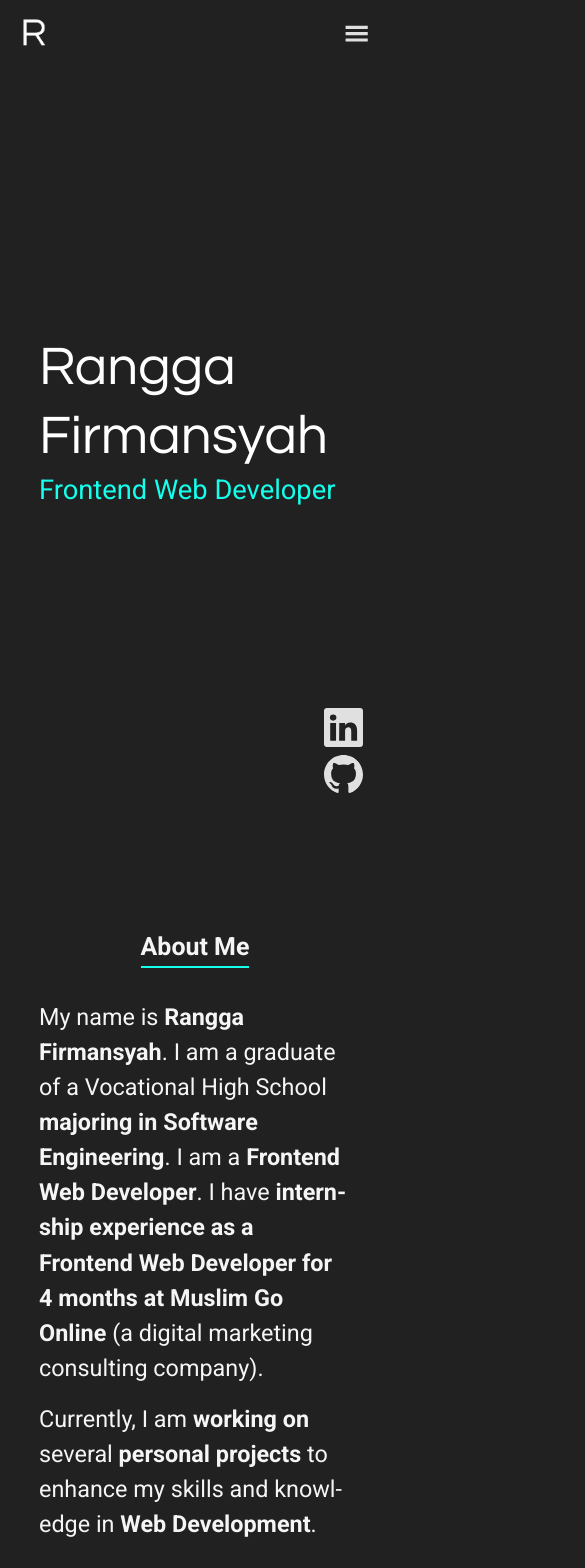
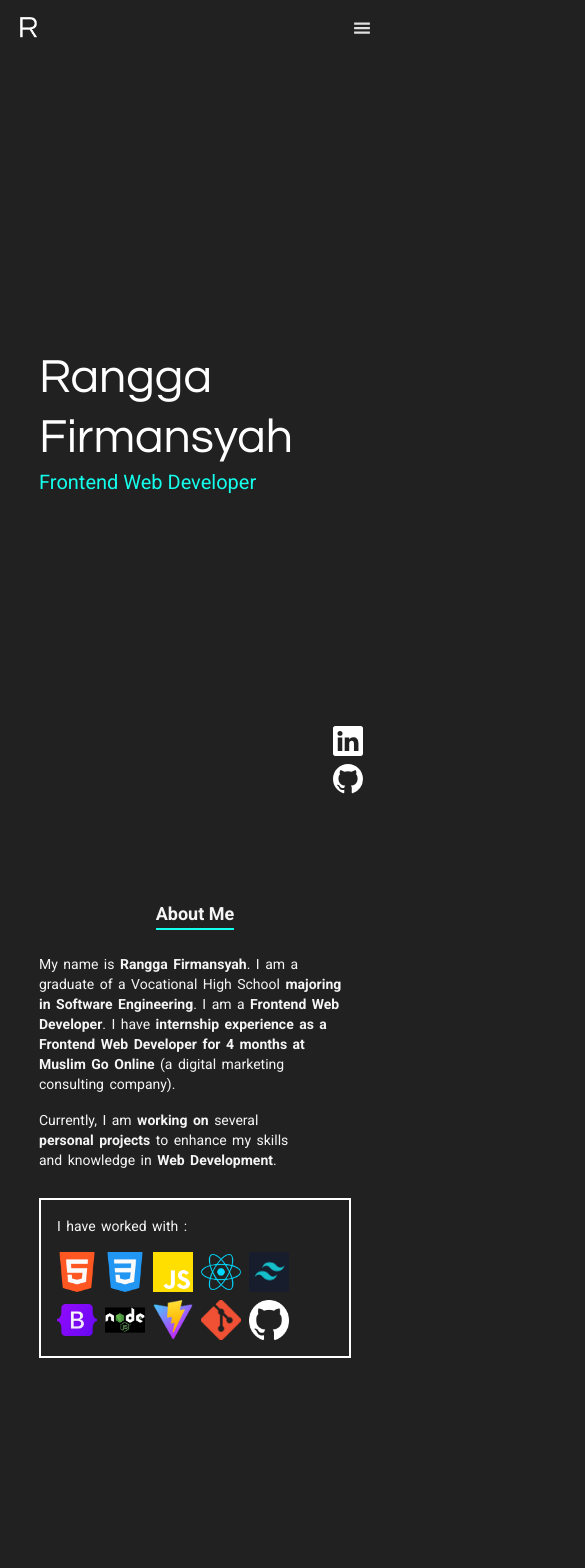
Before and after one commit to ranggaFirmansyah0/portfolio_website, a React (Vite) app: page / in a window 390 px wide. Shown: the top 1568 px of the page, 585 px wide, since content can reach past the window. Built offline with nearby package versions, Linux system fonts and the light colour scheme.

Commit message:
update Responsiveness

```diff
--- a/src/App.jsx
+++ b/src/App.jsx
@@ -10,8 +10,6 @@ export default function App() {
       <Navbar />
       <Home />
       <About />
-      <Project />
-      <Contact />
     </>
     )
 }
--- a/src/components/Navbar.jsx
+++ b/src/components/Navbar.jsx
@@ -35,11 +35,11 @@ export default function Navbar() {
 	return(
 		<div className="fixed w-full bg-[#212121] flex text-[#f5f5f5] py-2 px-2 md:py-6 items-center justify-between z-50">
 			<div className="md:flex-1 flex justify-center items-center">
-				<img src={ranggaLogo} className="w-[13vw] sm:w-[11vw] x-sm:w-[9vw] md:w-14"/>
+				<img src={ranggaLogo} className="w-10 sm:w-12 x-sm:w-14"/>
 			</div>
-			<ul id="pagination" className={`${menuDisplay} bg-[#212121] md:flex flex-col absolute right-0 top-0 p-4 text-[6vw] sm:text-[5vw] x-sm:text-[4vw] md:text-[1rem] md:p-0 md:flex-row md:static gap-6 md:flex-1 justify-center`}>
-				<div className="w-full text-[9vw] mb-4 md:hidden sm:text-[38px] translate-x-[3px] -translate-y-[3px] flex justify-end">
-					<IoClose onClick={closeMenu} className="opacity-90 hover:opacity-100 cursor-pointer" />
+			<ul id="pagination" className={`${menuDisplay} bg-[#212121] md:flex flex-col absolute right-0 top-0 p-4 md:p-0 text-lg sm:text-xl x-sm:text-2xl md:text-base md:flex-row md:static gap-6 md:flex-1 justify-center`}>
+				<div className="w-full md:hidden flex justify-end items-center">
+					<IoClose onClick={closeMenu} className="text-2xl sm:text-3xl sm:-translate-x-[1px] sm:translate-y-[1px] x-sm:text-4xl x-sm:translate-x-[2px] x-sm:translate-y-[2px] opacity-90 hover:opacity-100 cursor-pointer" />
 				</div>
 				<li className="hover:font-medium hover:text-white">
 					<Link
@@ -84,12 +84,12 @@ export default function Navbar() {
 						Contact
 				</Link>
 			</ul>
-			<div id="social" className="fixed bottom-[5vh] right-[5vw] bg-[#212121] p-2 md:p-0 md:static md:flex flex-col md:flex-row gap-4 items-center md:flex-1 justify-center">
-				<a href="" className="hover:opacity-100 opacity-90">
-					<BsLinkedin className="text-[10vw] sm:text-[8vw] x-sm:text-[6vw] md:text-[24px] mb-2 md:mb-0" />
+			<div id="social" className="-z-50 text-white fixed bottom-[5vh] right-[5vw] bg-[#212121] p-2 md:p-0 md:static md:flex flex-col md:flex-row gap-4 items-center md:flex-1 justify-center">
+				<a href="" className="hover:opacity-100 opacity-100 md:opacity-90">
+					<BsLinkedin className="text-[30px] sm:text-[32px] x-sm:text-[34px] md:text-[24px] mb-2 md:mb-0" />
 				</a>
-				<a href="" className="hover:opacity-100 opacity-90">
-					<BsGithub className="text-[10vw] sm:text-[8vw] x-sm:text-[6vw] md:text-[24px]" />
+				<a href="" className="hover:opacity-100 opacity-100 md:opacity-90">
+					<BsGithub className="text-[30px] sm:text-[32px] x-sm:text-[34px] md:text-[24px]" />
 				</a>
 				<Link
 					to="contact"
@@ -101,8 +101,8 @@ export default function Navbar() {
 						Contact Me
 				</Link>
 			</div>
-			<div className="w-[13vw] -z-20 sm:w-12 md:w-14 flex md:flex-1 md:hidden text-[#f5f5f5] items-center justify-center">
-				<GiHamburgerMenu onClick={showMenu} className="text-[6.5vw] sm:text-[5.5vw] x-sm:text-[4.5vw] opacity-90 hover:opacity-100 cursor-pointer" />
+			<div className="w-10 -z-20 sm:w-12 md:w-14 flex md:flex-1 md:hidden text-[#f5f5f5] items-center justify-center">
+				<GiHamburgerMenu onClick={showMenu} className="text-lg sm:text-xl x-sm:text-2xl opacity-90 hover:opacity-100 cursor-pointer" />
 			</div>
 		</div>
 	);
--- a/src/components/SkillSet.jsx
+++ b/src/components/SkillSet.jsx
@@ -23,13 +23,13 @@ const imageMap = {
 };
 
 
-const SkillIcon = ({name}) => <img src={imageMap[name]} title={name} className="w-12 aspect-square object-contain" />;
+const SkillIcon = ({name}) => <img src={imageMap[name]} title={name} className="w-10 sm:w-11 md:w-12 aspect-square object-contain" />;
 
 
 export default function SkillSet() {
 
 	return (
-		<div className="w-full flex flex-col items-center mt-10 border-2 border-white p-4">
+		<div className="w-full flex flex-col items-center mt-3 md:mt-10 border-2 border-white p-4">
 			<p className="w-full">I have worked with : </p>
 			<div className="flex flex-wrap gap-2 mt-4">
 				<SkillIcon name="HTML" />
--- a/src/pages/About.jsx
+++ b/src/pages/About.jsx
@@ -4,9 +4,9 @@ export default function About(){
 	const iconSize = 10;
 
 	return(
-		<div id="about" className="h-screen flex flex-col items-center text-[#f5f5f5] pt-[10vh] sm:pt-[14vh] x-sm:pt-[16vh] md:pt-[18vh]">
-			<div className="text-[6.4vw] sm:text-[5.5vw] x-sm:text-[4.2vw] md:text-2xl font-bold mb-8 md:mb-10 border-[#14ffec] border-b-2">About Me</div>
-			<div style={{overflowWrap: 'break-word', wordWrap: 'break-word',hyphens: 'auto'}} className="w-[80vw] md:w-[60vw] flex flex-col gap-4 text-[6vw] md:text-[20px] md:text-left">
+		<div id="about" className="h-screen flex flex-col items-center text-[#f5f5f5] pt-14 sm:pt-16 x-sm:pt-20 md:pt-28">
+			<div className="text-lg sm:text-xl x-sm:text-2xl font-bold mb-6 md:mb-10 border-[#14ffec] border-b-2">About Me</div>
+			<div style={{textWrap: 'balance', wordSpacing: '2px'}} className="w-[80vw] md:w-[60vw] flex flex-col gap-4 text-sm sm:text-base x-sm:text-lg">
 				<p>
 					My name is <strong>Rangga Firmansyah</strong>.
 					I am a graduate of a Vocational High School <strong>majoring in Software Engineering</strong>.
--- a/src/pages/Home.jsx
+++ b/src/pages/Home.jsx
@@ -1,9 +1,9 @@
 export default function Home() {
 	return(
 		<div id="home" className="h-screen flex items-center justify-center">
-			<div className="w-[80vw] md:w-fit">
-				<h1 className="text-[14vw] sm:text-[12vw] x-sm:text-6xl text-white font-['Questrial'] leading-tight">Rangga Firmansyah</h1>
-				<h2 className="text-[7vw] sm:text-[5vw] x-sm:text-2xl text-[#14ffec]">Frontend Web Developer</h2>
+			<div className="w-[80vw] x-sm:w-fit">
+				<h1 className="text-5xl sm:text-6xl text-white font-['Questrial'] leading-tight">Rangga Firmansyah</h1>
+				<h2 className="text-xl sm:text-2xl text-[#14ffec]">Frontend Web Developer</h2>
 			</div>
 		</div>
 	)
--- a/src/pages/Project.jsx
+++ b/src/pages/Project.jsx
@@ -6,7 +6,7 @@ export default function Project() {
 	return (
 		<div id="project" className="min-h-screen flex flex-col items-center text-[#f5f5f5] py-[110px]">
 
-			<div className="text-2xl font-bold mb-16 border-[#14ffec] border-b-2">Projects</div>
+			<div className="text-lg sm:text-xl x-sm:text-2xl font-bold mb-16 border-[#14ffec] border-b-2">Projects</div>
 			<div className="w-full max-w-[80%] flex flex-col gap-4">
 				<ProjectCard
 					name="Portfolio Website"
```
